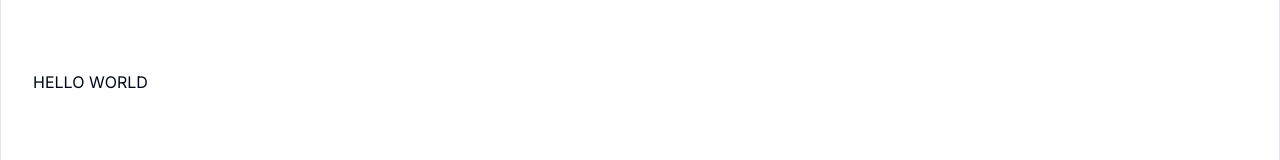
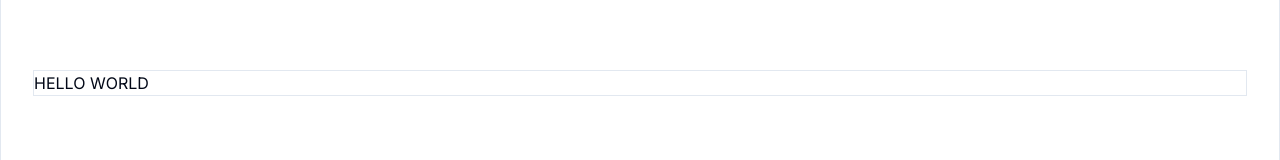
Before and after one commit to HogarStrashni/mobilnost, a Next.js app: page / in a window 1280 px wide. Shown: the part 168-328 px from the top of the page. Built offline with nearby package versions, Linux system fonts and the light colour scheme.

Commit message:
add category route

```diff
--- /dev/null
+++ b/src/app/[category]/page.tsx
@@ -0,0 +1,13 @@
+import React from "react";
+
+type CategoryPageProps = {
+  params: {
+    category: string;
+  };
+};
+
+const CategoryPage = ({ params: { category } }: CategoryPageProps) => {
+  return <h1 className="uppercase">{category}</h1>;
+};
+
+export default CategoryPage;
--- a/src/app/page.tsx
+++ b/src/app/page.tsx
@@ -1,5 +1,5 @@
 const Home = () => {
-  return <main className="flex-1">HELLO WORLD</main>;
+  return <div className="border">HELLO WORLD</div>;
 };
 
 export default Home;
--- a/src/components/custom-ui/footer/index.tsx
+++ b/src/components/custom-ui/footer/index.tsx
@@ -2,7 +2,7 @@ import Separator from "@/components/custom-ui/separator";
 
 const Footer = () => {
   return (
-    <>
+    <footer>
       <Separator />
       <div className="flex flex-col items-center py-4 text-gray-600">
         <span className="text-lg italic">mobilnost.ba</span>
@@ -10,7 +10,7 @@ const Footer = () => {
           Copyright &#169; 2024 All right reserved!
         </span>
       </div>
-    </>
+    </footer>
   );
 };
 
```
